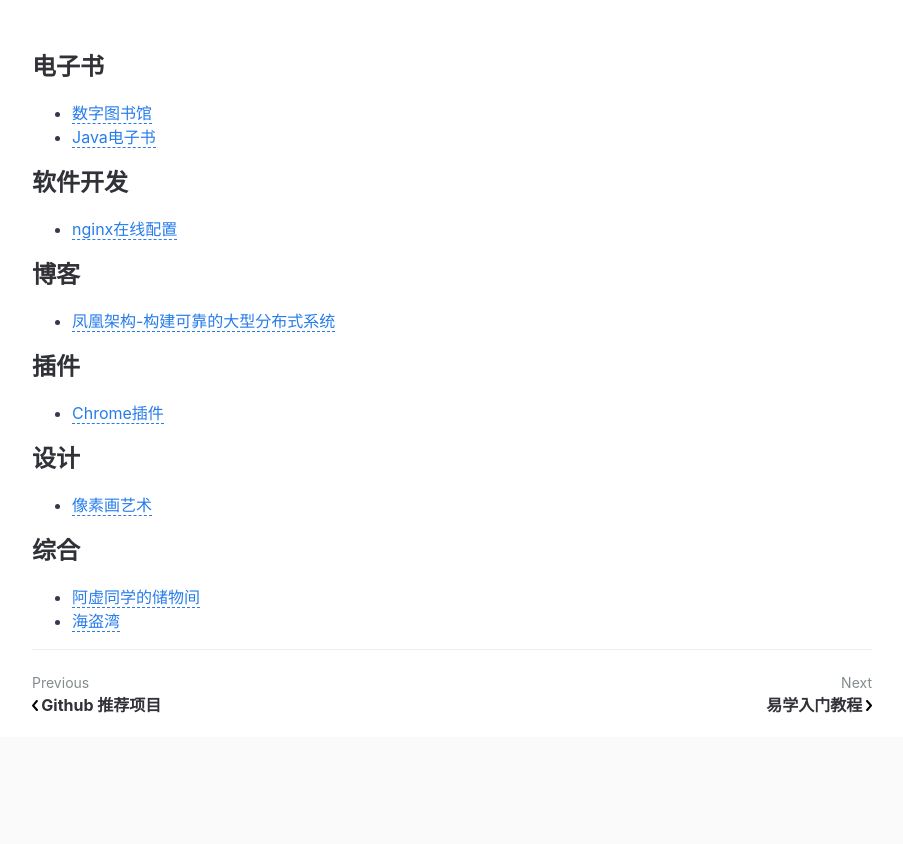
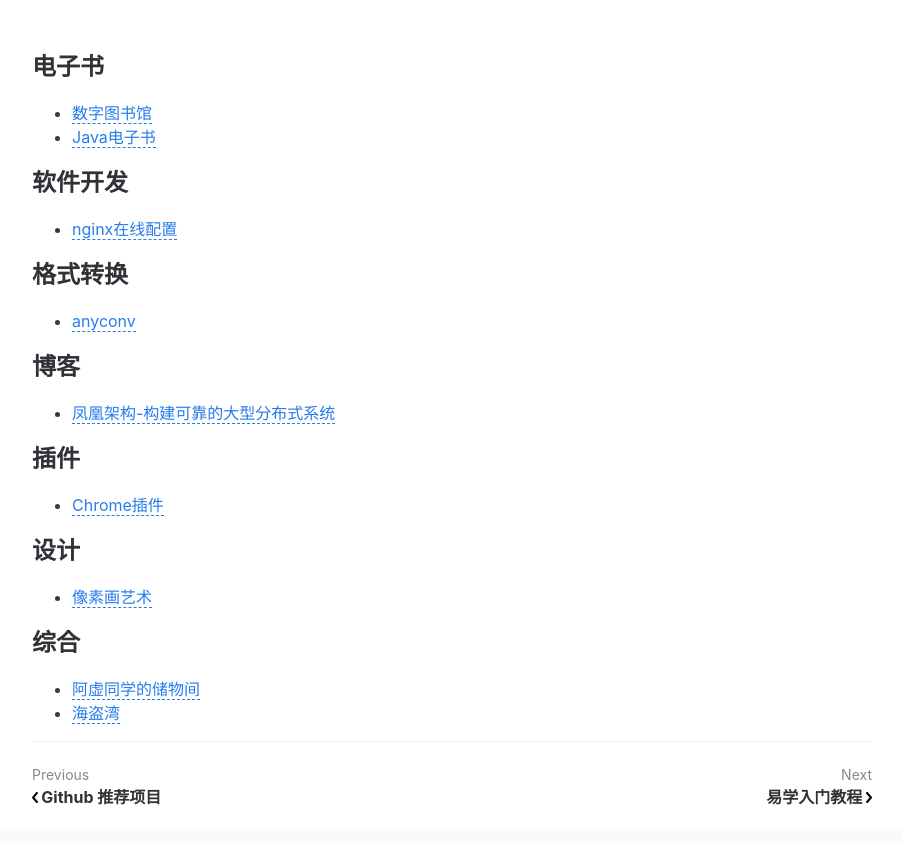
Before and after one commit to liushaofeng89/blog, a Jekyll site: the page built from _posts/2021-12-06-bookmark.md, in a window 1280 px wide and 900 px high, scrolled down 607 px. Shown: the top 844 px of the window, without its empty margins (188-1091 px from the left). Built offline with Jekyll 4.4.1, drawn with Linux system fonts in a browser that asks for light colours; comment, search, counter and statistics services are not loaded.

Commit message:
Update 2021-12-06-bookmark.md
update file format tools

```diff
--- a/_posts/2021-12-06-bookmark.md
+++ b/_posts/2021-12-06-bookmark.md
@@ -13,6 +13,9 @@
 ## 软件开发
   * [nginx在线配置](https://nginxconfig.io/)
 
+## 格式转换
+  * [anyconv](https://anyconv.com/)
+
 ## 博客
   * [凤凰架构-构建可靠的大型分布式系统](https://icyfenix.cn/)
 
```
